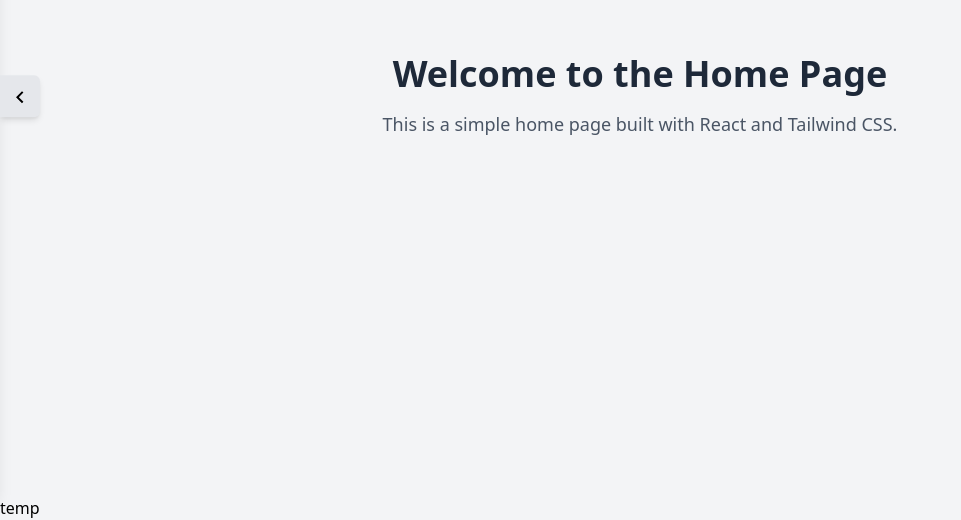
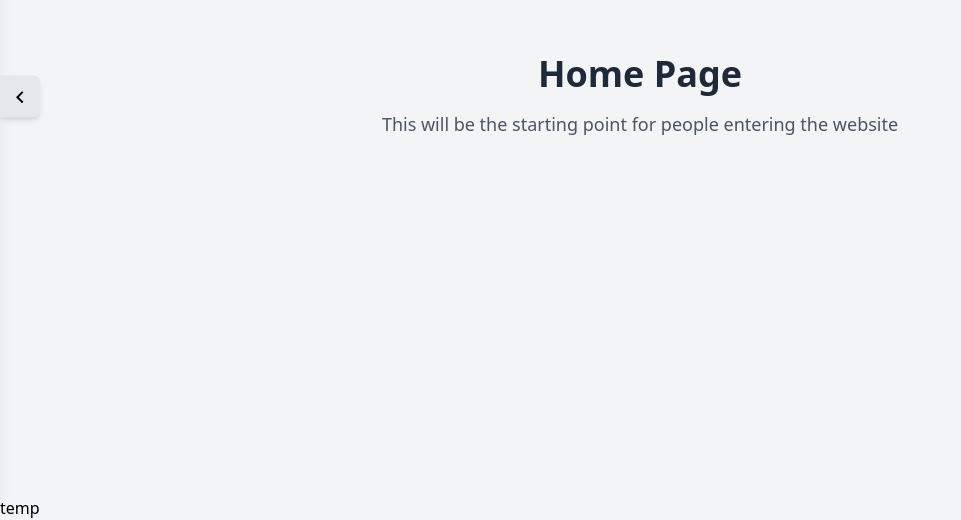
Before and after one commit to OccultParrot/ParrotsPhotos, a React (Vite) app in the folder client/: page / in a window 1280 px wide. Shown: the part 304-824 px from the top of the page, without its empty margins (0-961 px from the left). Built offline with nearby package versions, Linux system fonts and the light colour scheme.

Commit message:
Added temporary stuff for the about and main pages

```diff
--- a/client/src/pages/About.tsx
+++ b/client/src/pages/About.tsx
@@ -1,8 +1,8 @@
 export default function Home() {
 	return (
 		<div className="flex min-h-screen flex-col items-center justify-center">
-			<h1 className="text-4xl font-bold text-gray-800">Welcome to the Home Page</h1>
-			<p className="mt-4 text-lg text-gray-600">This will be the starting point for people entering the website</p>
+			<h1 className="text-4xl font-bold text-gray-800">About Page</h1>
+			<p className="mt-4 text-lg text-gray-600">This will hold information about things like what cameras I use, etc.</p>
 		</div>
 	);
 }
--- a/client/src/pages/Home.tsx
+++ b/client/src/pages/Home.tsx
@@ -1,8 +1,8 @@
 export default function Home() {
 	return (
-		<div className="flex min-h-screen flex-col items-center justify-center bg-gray-100">
-			<h1 className="text-4xl font-bold text-gray-800">Welcome to the Home Page</h1>
-			<p className="mt-4 text-lg text-gray-600">This is a simple home page built with React and Tailwind CSS.</p>
+		<div className="flex min-h-screen flex-col items-center justify-center">
+			<h1 className="text-4xl font-bold text-gray-800">Home Page</h1>
+			<p className="mt-4 text-lg text-gray-600">This will be the starting point for people entering the website</p>
 		</div>
 	);
 }
```
